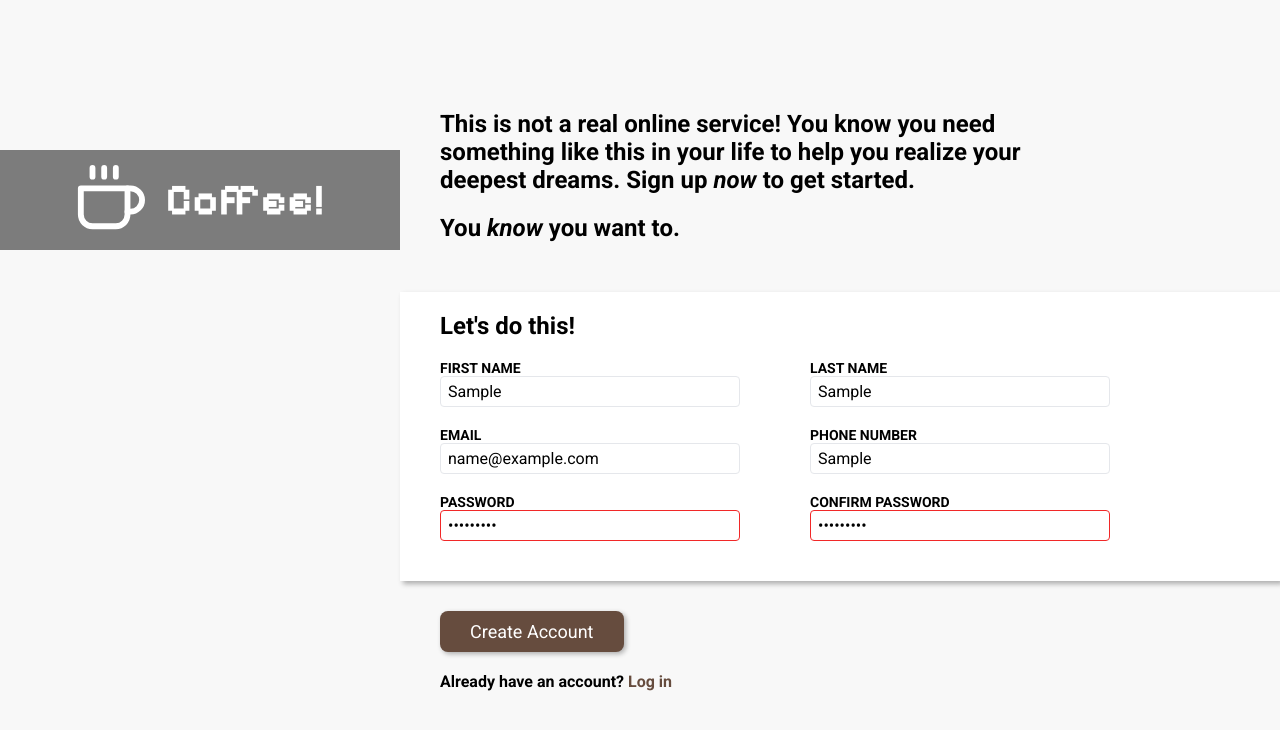
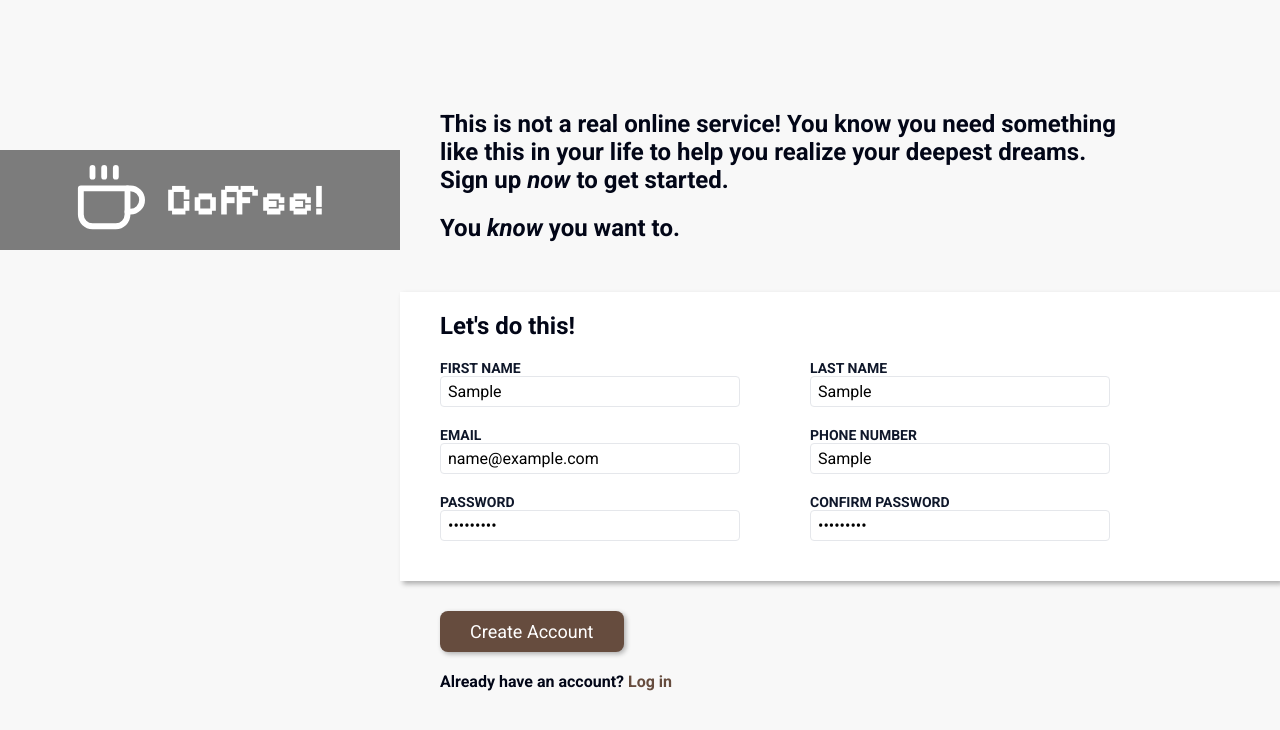
Before and after one commit to ArthurMTS/sign-up-form, a plain HTML site: page index.html in a window 1280 px wide. Both pictures are taken after typing "Sample", "Sample", "name@example.com", "Sample", "Sample123", "Sample123" into the empty fields and a click on the button "Create Account". Drawn offline with Linux system fonts and the light colour scheme.

Commit message:
feat: password validation

```diff
--- a/assets/css/styles.css
+++ b/assets/css/styles.css
@@ -63,7 +63,7 @@ main {
 
 .uppertext {
   padding-left: 40px;
-  max-width: 740px;
+  max-width: 750px;
   display: flex;
   flex-direction: column;
   gap: 20px;
@@ -74,6 +74,7 @@ main {
   font-family: "Roboto", sans-serif;
   font-weight: 600;
   padding-right: 30px;
+  color: rgb(2 6 23);
 }
 
 .uppertext p span {
@@ -93,6 +94,7 @@ form legend {
   font-family: "Roboto", sans-serif;
   font-weight: 600;
   margin-bottom: 20px;
+  color: rgb(2 6 23);
 }
 
 form .body {
@@ -108,6 +110,7 @@ label {
   font-size: 14px;
   font-family: "Roboto", sans-serif;
   font-weight: 600;
+  color: rgb(15 23 42);
 }
 
 input {
@@ -125,6 +128,12 @@ input:focus {
   border: 1px solid #0c7da0;
 }
 
+input:invalid:focus {
+  box-shadow: 3px 3px 5px rgba(0, 0, 0, 0.3);
+  outline: none;
+  border: 1px solid #f12828;
+}
+
 .error {
   border: 1px solid #f12828 !important;
 }
@@ -132,7 +141,6 @@ input:focus {
 .error-msg {
   color: #f12828;
   font-family: "Roboto", sans-serif;
-  display: none;
 }
 
 .bottom {
@@ -163,6 +171,7 @@ input:focus {
 .bottom p {
   font-family: "Roboto", sans-serif;
   font-weight: 600;
+  color: rgb(2 6 23);
 }
 
 .bottom p a {
--- /dev/null
+++ b/assets/js/index.js
@@ -0,0 +1,17 @@
+const inputs = document.querySelectorAll("input[type=password");
+inputs.forEach(input => input.addEventListener("change", checkMatchPasswords));
+
+function checkMatchPasswords() {
+  const [pass1, pass2] = Array.from(inputs);
+  const errorMsg = document.querySelector("span.error-msg");
+
+  if (pass1.value === pass2.value) {
+    pass1.classList.remove("error");
+    pass2.classList.remove("error");
+    errorMsg.style.display = "none";
+  } else {
+    pass1.classList.add("error");
+    pass2.classList.add("error");
+    errorMsg.style.display = "block";
+  }
+}
--- a/index.html
+++ b/index.html
@@ -66,6 +66,7 @@
         <button>Create Account</button>
         <p>Already have an account? <a href="">Log in</a></p>
       </section>
+      <script src="./assets/js/index.js"></script>
     </main>
   </body>
 </html>
```
